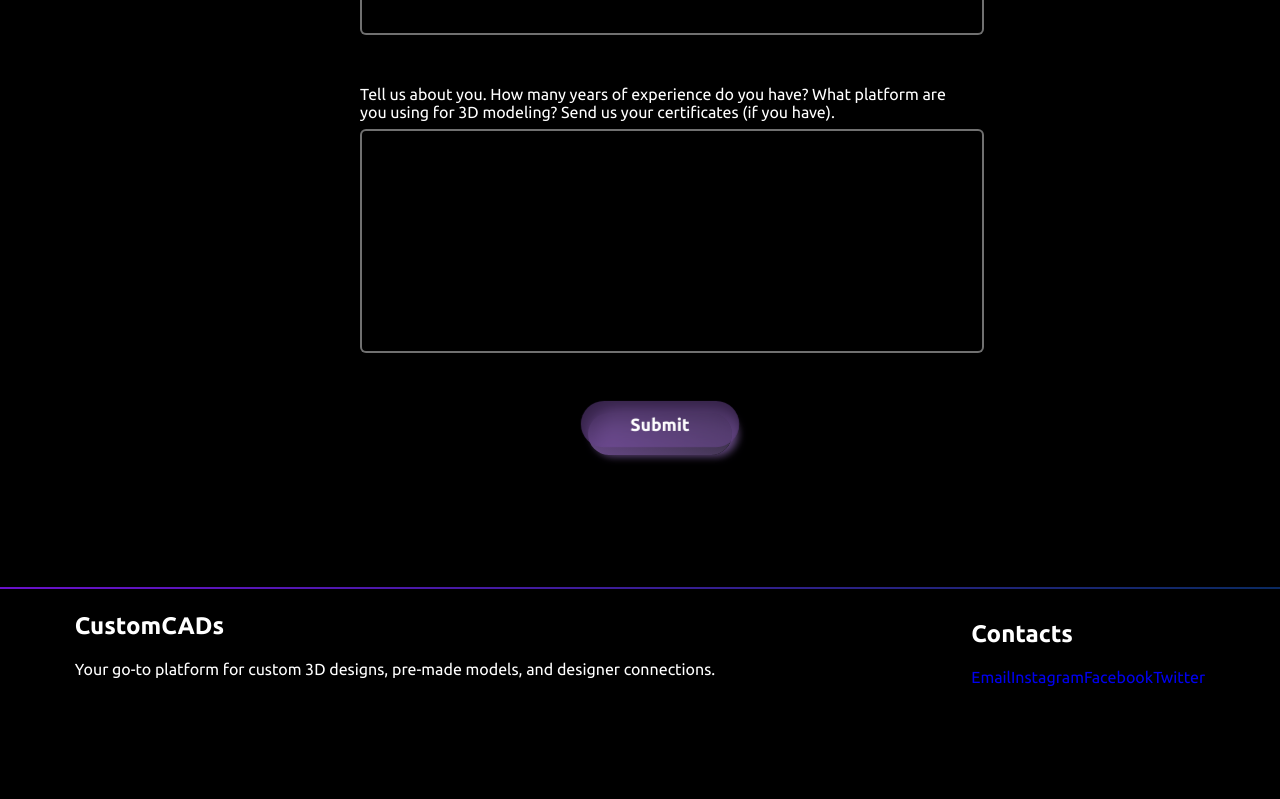
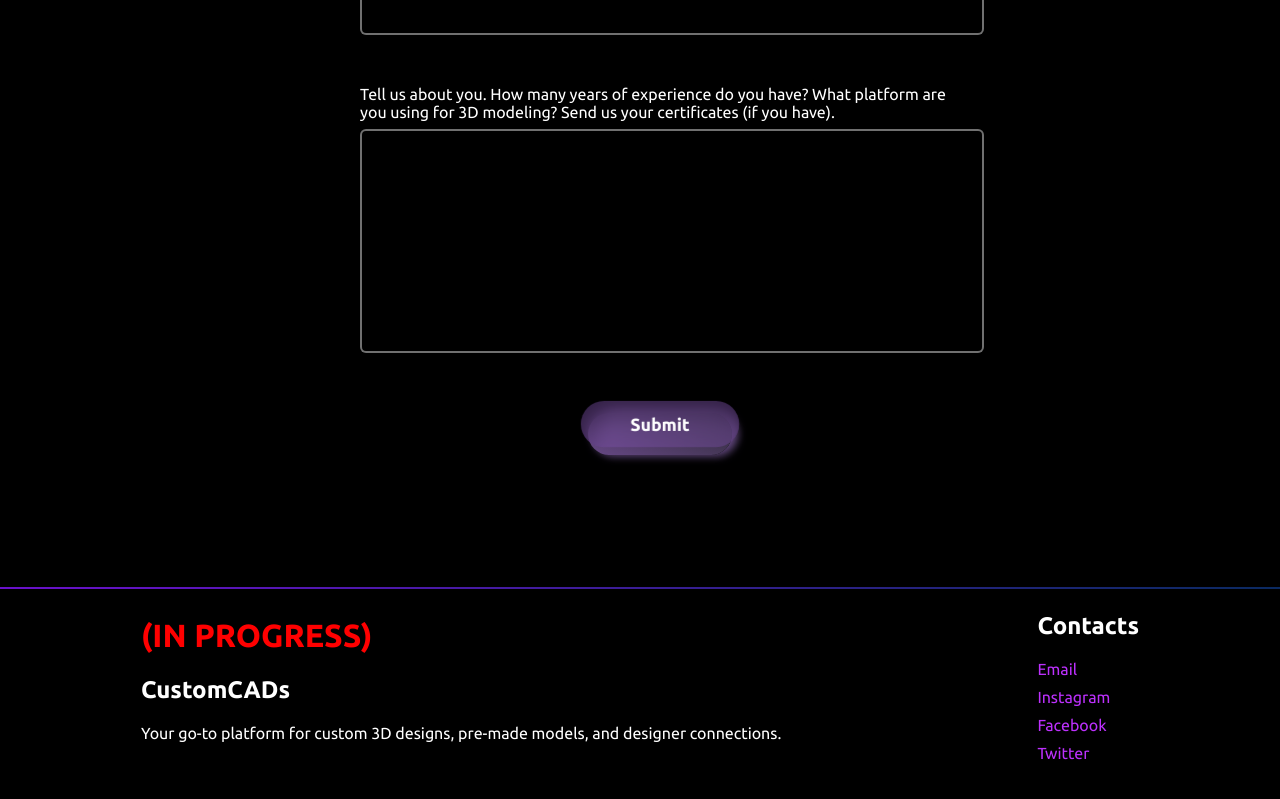
Before and after one commit to ivanzlatinov1/CustomCADsDemoDesign, a React (Vite) app in the folder data/: page / in a window 1280 px wide. Shown: the part 3413-4212 px from the top of the page. Built offline with nearby package versions, Linux system fonts and the light colour scheme.

Commit message:
commit to deploy

```diff
--- a/data/src/layout/Footer/Footer.jsx
+++ b/data/src/layout/Footer/Footer.jsx
@@ -6,6 +6,7 @@ function Footer() {
             <div className={`${styles["gradient-border-top"]}`}></div>
             <div className={`${styles.content}`}>
                 <div>
+                    <h1 style={{color: "red"}}><b>(IN PROGRESS)</b></h1>
                     <h2>CustomCADs</h2>
                     <p>Your go-to platform for custom 3D designs, pre-made models, and designer connections.</p>
                 </div>
--- a/data/src/layout/Footer/Footer.module.css
+++ b/data/src/layout/Footer/Footer.module.css
@@ -25,3 +25,13 @@ footer {
     justify-content: center;
     gap: 20%;
 }
+
+.contacts {
+    display: flex;
+    flex-direction: column;
+    gap: 10px;
+}
+
+.contacts a {
+    color: rgb(188, 48, 252);
+}
```
